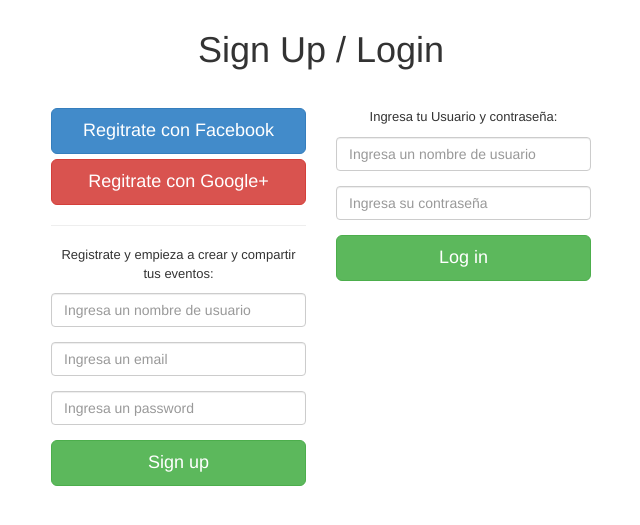
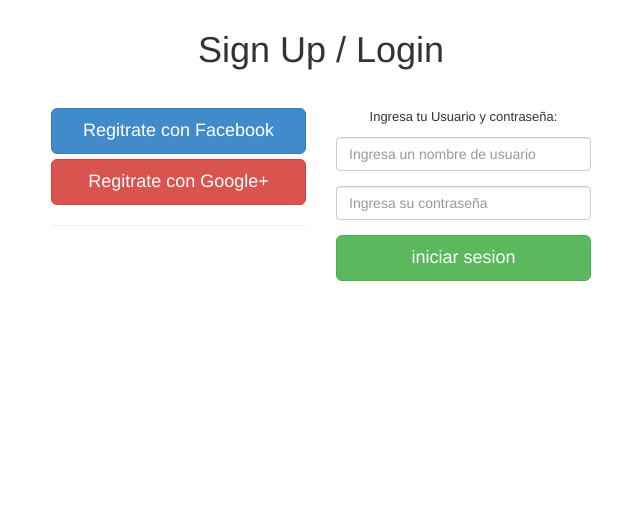
Before and after one commit to jmlimas/hospital, a Django app: page /login/ in a window 1280 px wide. Shown: the top 525 px of the page, without its empty margins (319-959 px from the left). Run offline with Django 3.2, Linux system fonts and the light colour scheme; some libraries are stand-ins or nearby versions.

Commit message:
postgres 33

```diff
--- a/apps/principal/templates/base.html
+++ b/apps/principal/templates/base.html
@@ -24,8 +24,7 @@
 
 
         <script src="{% static 'js/vendor/bootstrap.min.js'%}"></script>
-        <script src="{% static 'js/main.js'%}"></script>
-		<script src="{% static 'js/vendor/jquery.js' %}"></script>
+       	<script src="{% static 'js/vendor/jquery.js' %}"></script>
 	    <script src="{% static 'js/vendor/jquery-ui.js' %}"></script>
     	<script src="{% static 'js/vendor/jquery-datepicker-es.js' %}"></script>
 
--- a/apps/users/templates/users/login.html
+++ b/apps/users/templates/users/login.html
@@ -29,7 +29,7 @@
 
                     <hr>
 
-                     <form role="form" method="POST">
+                     <!--<form role="form" method="POST">
                         {% csrf_token %}
                         <p class="text-center">Registrate y empieza a crear y compartir tus eventos:</p>
                         <div class="form-group">
@@ -45,7 +45,7 @@
                             {{ user_register.password.errors }}
                         </div>
                         <button type="submit" name="register_form" class="btn btn-success btn-lg btn-block">Sign up</button>
-                    </form>
+                    </form> -->
                 </div><!-- col-md-6 -->
 
                 <div class="col-md-push-3 col-md-3 text-left">
@@ -60,7 +60,7 @@
                             {{ login_form.password }}
                             {{ login_form.password.errors }}
                         </div>
-                        <button type="submit" name="login_form" class="btn btn-success btn-lg btn-block">Log in</button>
+                        <button type="submit" name="login_form" class="btn btn-success btn-lg btn-block">iniciar sesion</button>
                     </form>
                 </div><!-- col-md-6 -->
 
```
